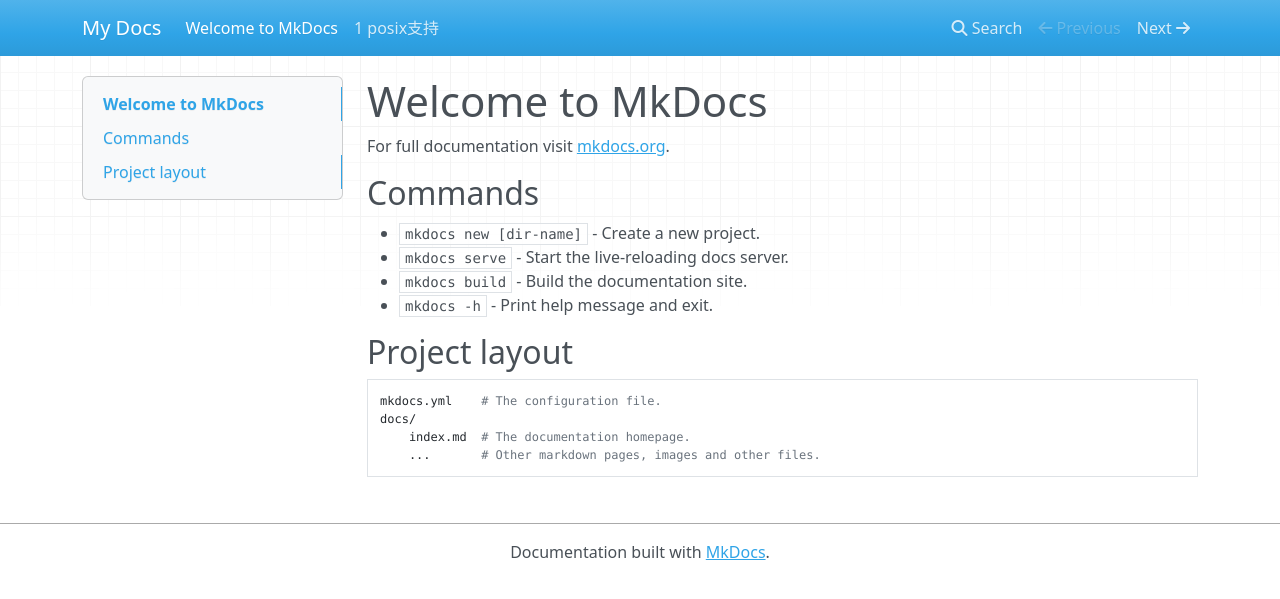
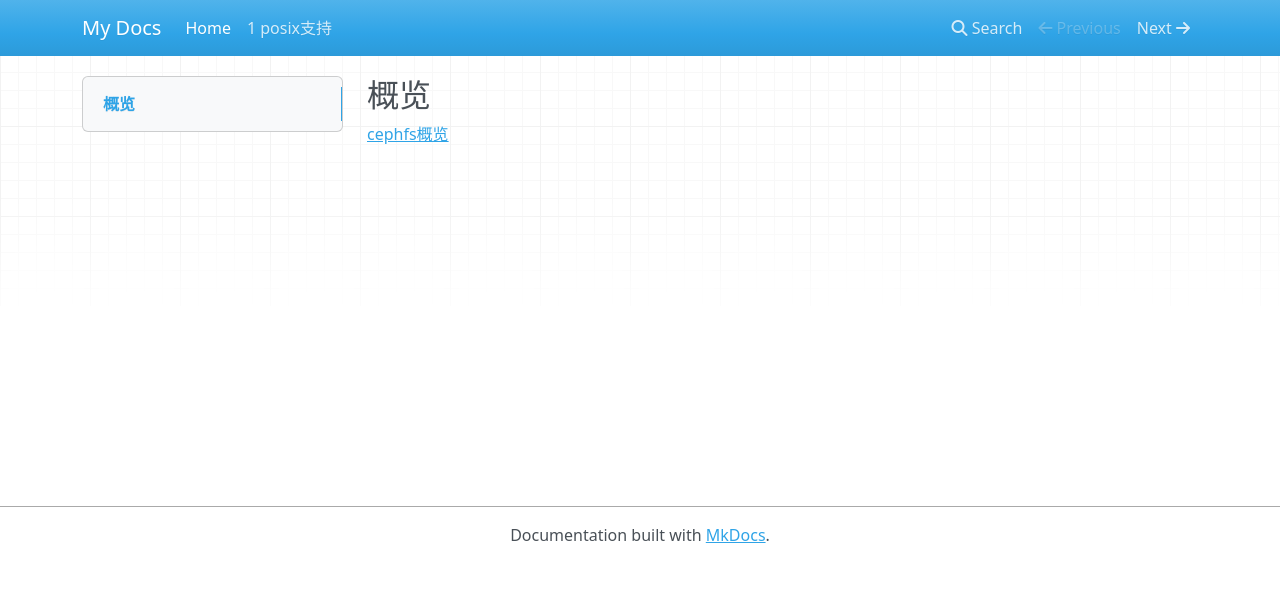
Before and after one commit to iamlnp/cephfs.doc, an MkDocs documentation site: the page built from docs/index.md, in a window 1280 px wide. Shown: the top 599 px of the page. Built offline with MkDocs 1.6.1, drawn with Linux system fonts in a browser that asks for light colours; nearby versions of some CDN libraries.

Commit message:
调整index.md结构

```diff
--- a/docs/index.md
+++ b/docs/index.md
@@ -1,17 +1,5 @@
-# Welcome to MkDocs
 
-For full documentation visit [mkdocs.org](https://www.mkdocs.org).
 
-## Commands
+## 概览
 
-* `mkdocs new [dir-name]` - Create a new project.
-* `mkdocs serve` - Start the live-reloading docs server.
-* `mkdocs build` - Build the documentation site.
-* `mkdocs -h` - Print help message and exit.
-
-## Project layout
-
-    mkdocs.yml    # The configuration file.
-    docs/
-        index.md  # The documentation homepage.
-        ...       # Other markdown pages, images and other files.
+[cephfs概览](cephfs白皮书.md)
```
